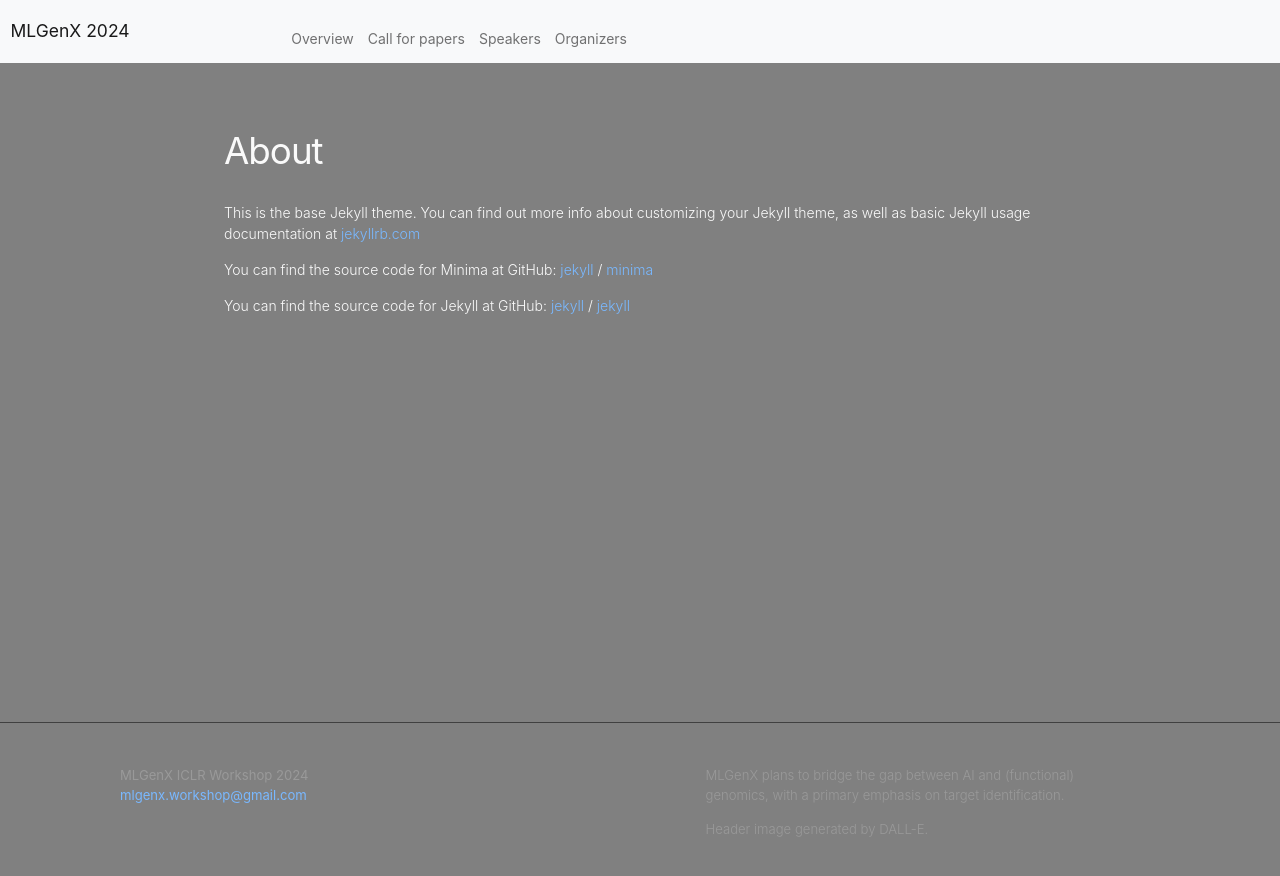
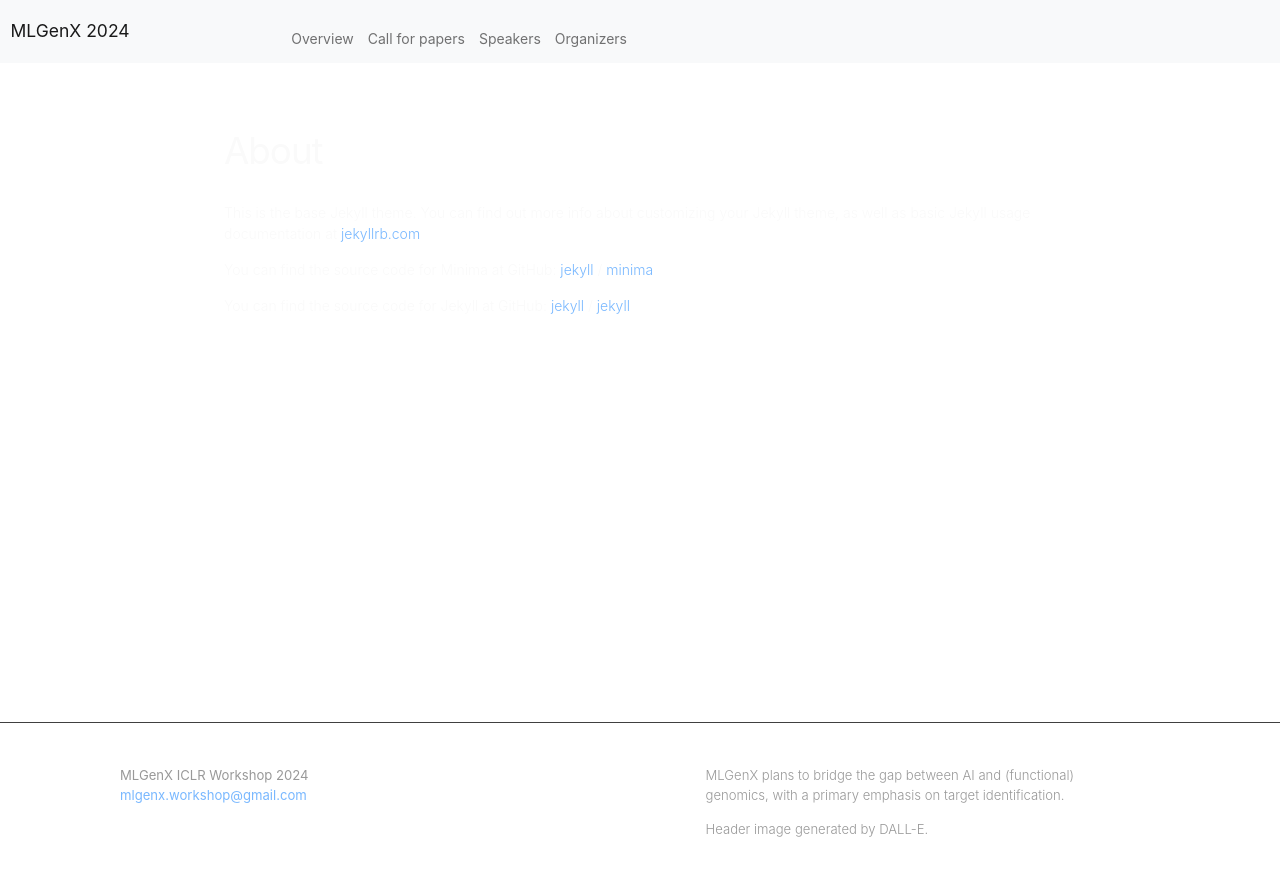
Before and after one commit to mlgenx/mlgenx.github.io, a Jekyll site: the page built from about.md, in a window 1280 px wide. Shown: the top 876 px of the page. Built offline with Jekyll 4.4.1, drawn with Linux system fonts in a browser that asks for light colours; nearby versions of some CDN libraries.

Commit message:
fix color

```diff
--- a/_sass/minima/_base.scss
+++ b/_sass/minima/_base.scss
@@ -39,7 +39,7 @@ b {
 body {
   font: $base-font-weight #{$base-font-size}/#{$base-line-height} $base-font-family;
   color: $text-color;
-  background-color: gray;
+  background-color: #background-color;
   -webkit-text-size-adjust: 100%;
   -webkit-font-feature-settings: "kern" 1;
      -moz-font-feature-settings: "kern" 1;
```
